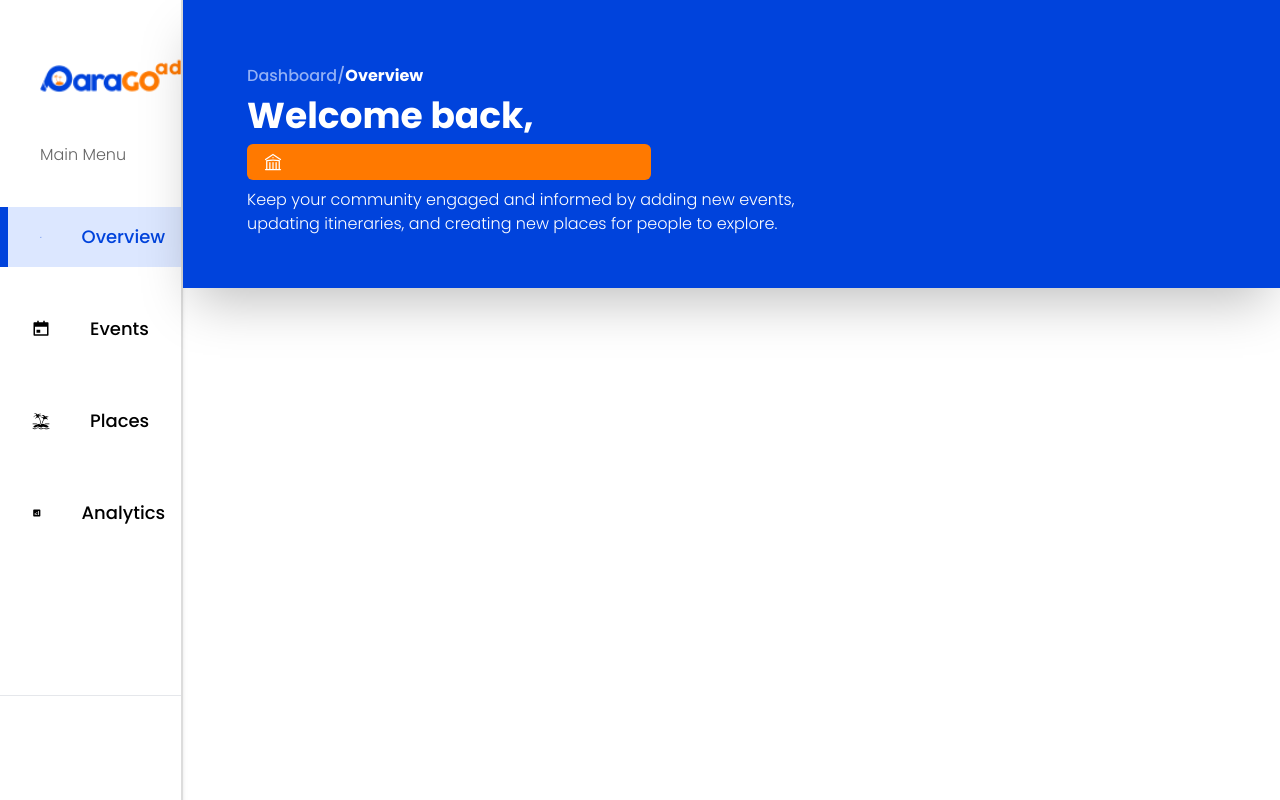
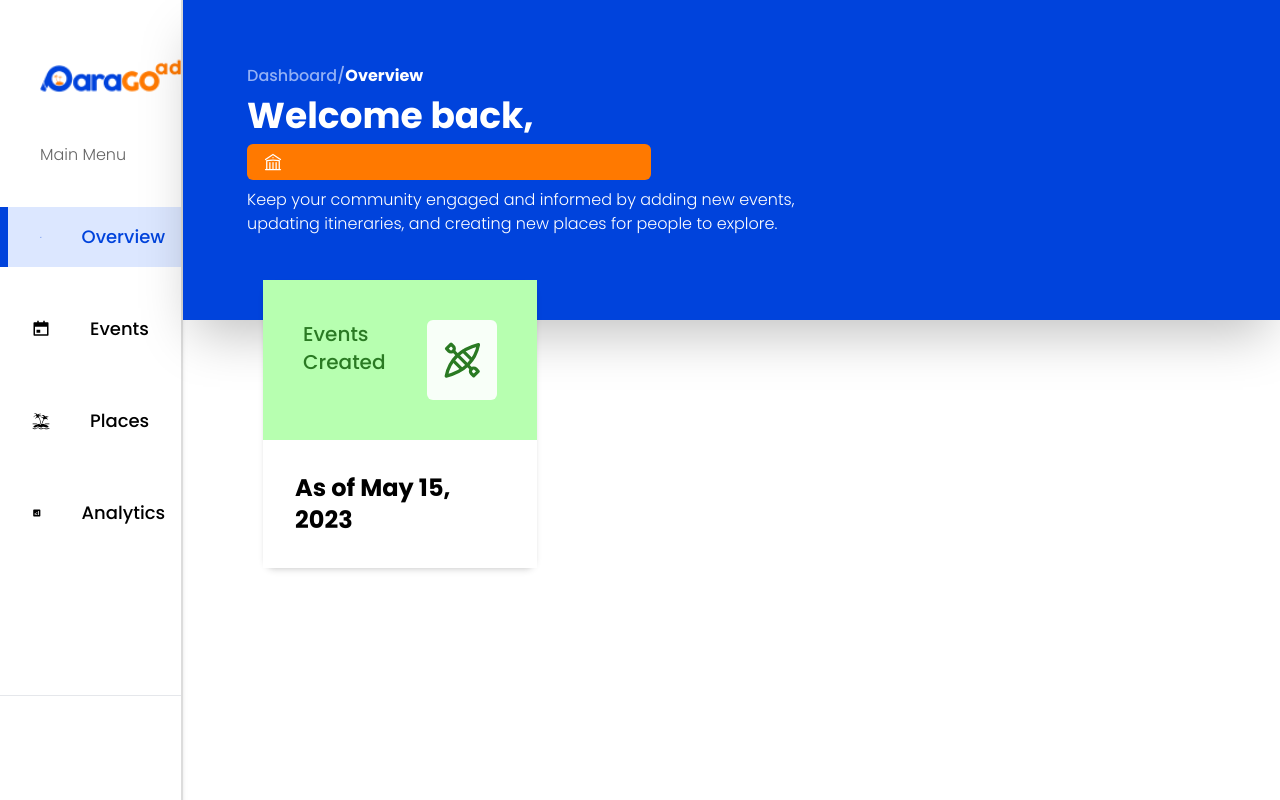
Before and after one commit to qarudafxz/parago_admin, a React (Vite) app: page /dashboard in a window 1280 px wide. Shown: the top 800 px of the page. Built offline with nearby package versions, Linux system fonts and the light colour scheme; no server answers.

Commit message:
updated date format

```diff
--- a/src/components/EventCards.jsx
+++ b/src/components/EventCards.jsx
@@ -94,6 +94,9 @@ function EventCards({ fetchData, isLoaded }) {
 									<p className='text-xs'>
 										Date Created:{" "}
 										{new Date(event?.dateCreated).toLocaleDateString("en-us", {
+											year: "numeric",
+											month: "long",
+											day: "numeric",
 											hour: "numeric",
 											minute: "numeric",
 											second: "numeric",
--- a/src/components/NumberEvents.jsx
+++ b/src/components/NumberEvents.jsx
@@ -2,9 +2,16 @@ import React, { useEffect, useState } from "react";
 import { buildUrl } from "../utils/buildUrl.js";
 import { getAdminId } from "../helpers/getAdminId.js";
 
+import { TbKayak } from "react-icons/tb";
+
 function NumberEvents() {
-	const [data, setFetchData] = useState({});
+	const [fetchedData, setFetchData] = useState({});
 	const adminID = getAdminId();
+	const currentDate = new Date().toLocaleDateString("en-US", {
+		year: "numeric",
+		month: "long",
+		day: "numeric",
+	});
 
 	const fetchData = async () => {
 		await fetch(buildUrl(`/auth/admin/${adminID}`), {
@@ -16,7 +23,7 @@ function NumberEvents() {
 		})
 			.then((res) => res.json())
 			.then((data) => setFetchData(data));
-		console.log(data.admin.eventsCreated);
+		console.log(fetchedData.admin.eventsCreated);
 	};
 
 	useEffect(() => {
@@ -24,7 +31,25 @@ function NumberEvents() {
 	}, []);
 
 	return (
-		<div className='absolute'>{/* <h1>{data.admin.eventsCreated}</h1> */}</div>
+		<>
+			<div className='flex flex-col font-primary shadow-md w-3/12 rounded-xl relative bottom-10 left-20'>
+				<div className='flex flex-row justify-between p-10 bg-[#B7FFB0]'>
+					<div className='flex flex-col items-center'>
+						<h1 className='text-7xl font-bold text-[#2A7A23]'>
+							{fetchedData.admin?.eventsCreated}
+						</h1>
+						<p className='text-xl text-[#2A7A23]'>Events Created</p>
+					</div>
+					<TbKayak
+						size={80}
+						className='bg-[#F8FFF8] p-4 rounded-md text-[#2A7A23]'
+					/>
+				</div>
+				<div className='w-full p-8 bg-white'>
+					<h1 className='text-2xl font-bold'>As of {currentDate}</h1>
+				</div>
+			</div>
+		</>
 	);
 }
 
--- a/src/pages/Dashboard.jsx
+++ b/src/pages/Dashboard.jsx
@@ -15,7 +15,7 @@ function Dashboard() {
 	return (
 		<>
 			<div className='w-full flex flex-col'>
-				<div className='bg-primary w-full h-72 p-16 flex flex-col gap-2 shadow-2xl'>
+				<div className='bg-primary w-full h-80 p-16 flex flex-col gap-2 shadow-2xl'>
 					<h1 className='text-[#92B0F5]'>
 						Dashboard/<span className='text-white font-semibold'>Overview</span>
 					</h1>
@@ -31,8 +31,8 @@ function Dashboard() {
 						itineraries, and creating new places for people to explore.
 					</p>
 				</div>
+				<NumberEvents />
 			</div>
-			<NumberEvents />
 		</>
 	);
 }
```
